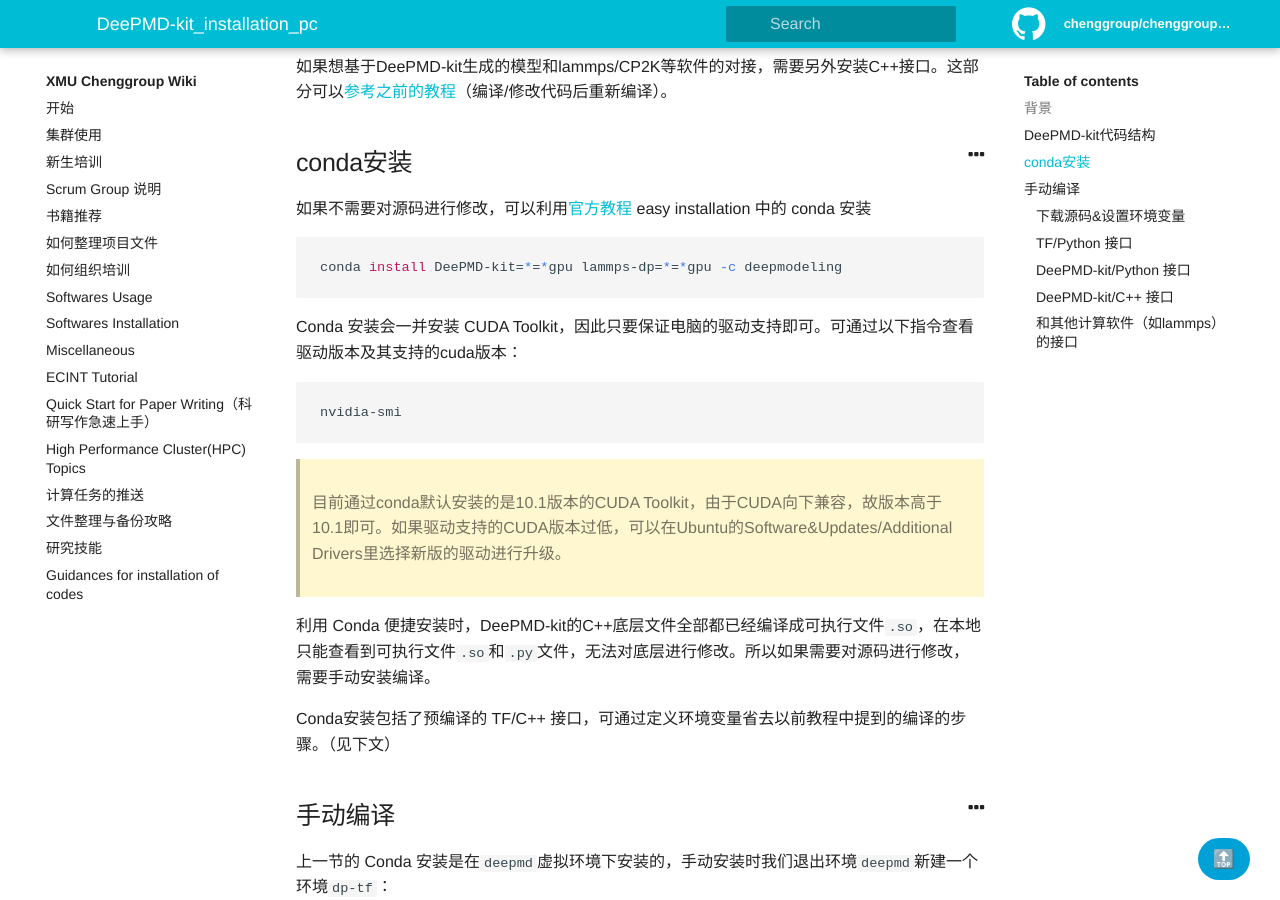
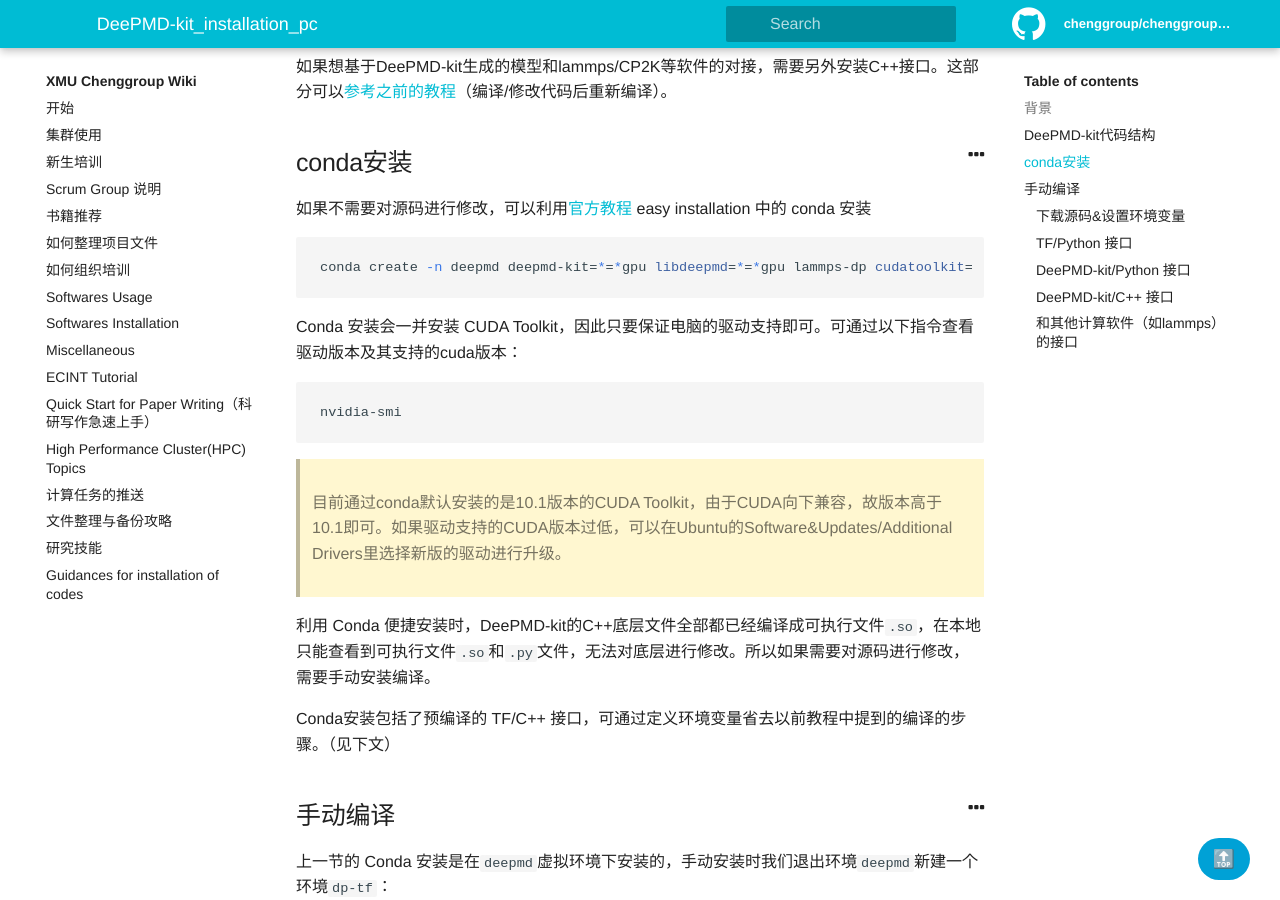
Before and after one commit to chenggroup/chenggroup.github.io, a Jekyll site: the page built from _wiki/Softwares Installation/deepmd-kit_installation_pc.md, in a window 1280 px wide and 900 px high, scrolled down 629 px. Built offline with Jekyll 4.4.1, drawn with Linux system fonts in a browser that asks for light colours.

Commit message:
update link for deepmd conda installation

````diff
--- a/_wiki/Softwares Installation/deepmd-kit_installation_pc.md
+++ b/_wiki/Softwares Installation/deepmd-kit_installation_pc.md
@@ -31,10 +31,10 @@
 
 ## conda安装
 
-如果不需要对源码进行修改，可以利用[官方教程](https://deepmd.readthedocs.io/en/latest/install.html#easy-installation-methods) easy installation 中的 conda 安装
+如果不需要对源码进行修改，可以利用[官方教程](https://github.com/deepmodeling/deepmd-kit/blob/master/doc/install/easy-install.md#install-with-conda) easy installation 中的 conda 安装
 
 ```bash
-conda install DeePMD-kit=*=*gpu lammps-dp=*=*gpu -c deepmodeling
+conda create -n deepmd deepmd-kit=*=*gpu libdeepmd=*=*gpu lammps-dp cudatoolkit=11.3 horovod -c https://conda.deepmodeling.org
 ```
 
 Conda 安装会一并安装 CUDA Toolkit，因此只要保证电脑的驱动支持即可。可通过以下指令查看驱动版本及其支持的cuda版本：
````
